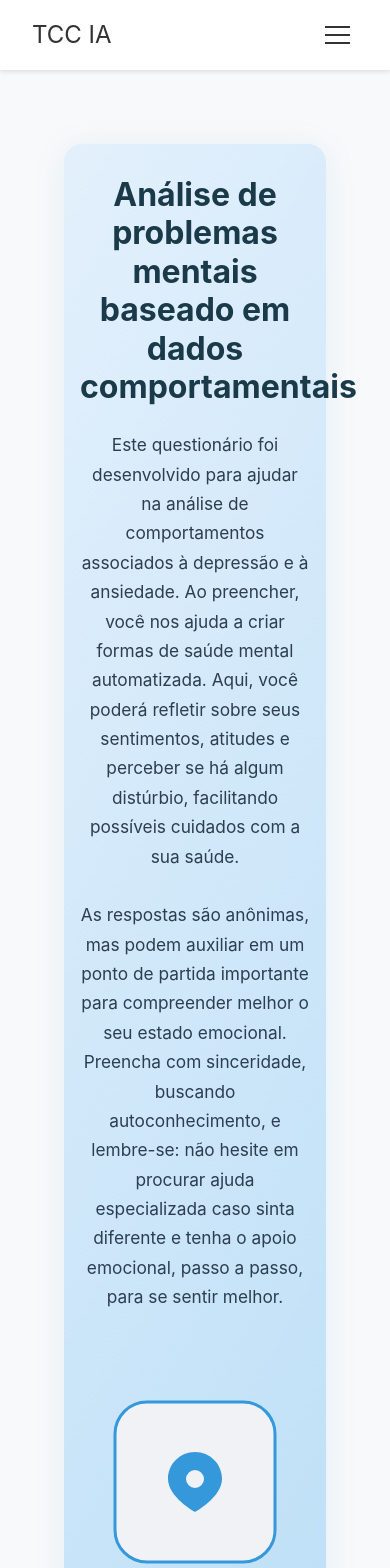
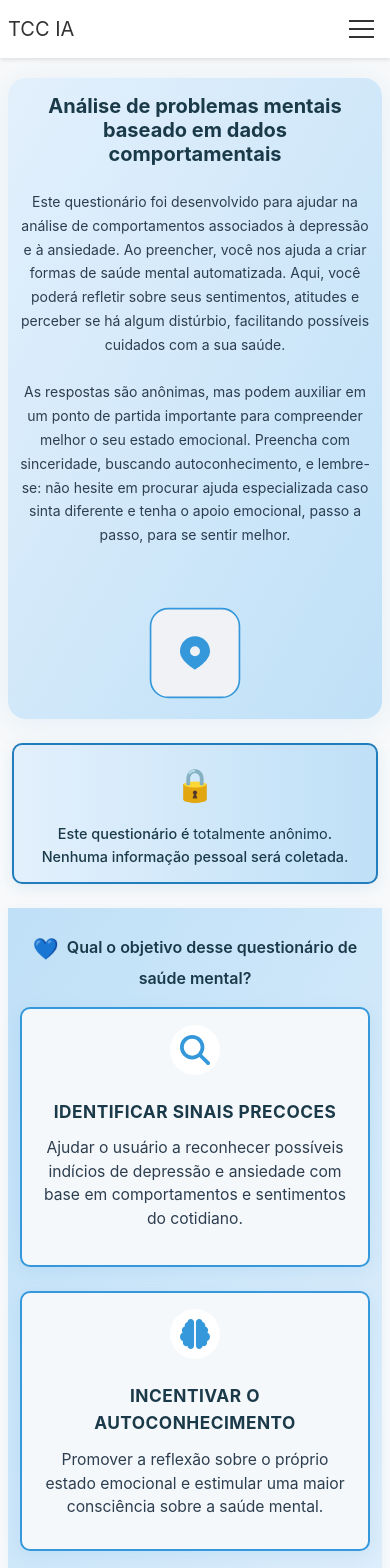
Before and after one commit to tody122/TCC_MentalHealth, a Vue app: page / in a window 390 px wide. Shown: the top 1568 px of the page. Built offline with nearby package versions, Linux system fonts and the light colour scheme.

Commit message:
Correção na responsividade

```diff
--- a/src/App.vue
+++ b/src/App.vue
@@ -27,4 +27,21 @@ import ScrollToTop from './components/ScrollToTop.vue'
   margin-top: 80px; /* Espaço para a navbar fixa */
   min-height: calc(100vh - 160px); /* Altura mínima considerando navbar e footer */
 }
+
+@media (max-width: 768px) {
+  .app-container {
+    padding: 0.5rem;
+  }
+
+  .main-content {
+    margin-top: 70px;
+    min-height: calc(100vh - 140px);
+  }
+}
+
+@media (max-width: 480px) {
+  .app-container {
+    padding: 0.25rem;
+  }
+}
 </style>
--- a/src/assets/main.css
+++ b/src/assets/main.css
@@ -11,6 +11,19 @@ body {
   margin: 0;
   min-height: 100vh;
   background-color: #f8f9fa;
+  overflow-x: hidden;
+}
+
+@media (max-width: 768px) {
+  #app {
+    padding: 0.5rem;
+  }
+}
+
+@media (max-width: 480px) {
+  #app {
+    padding: 0.25rem;
+  }
 }
 
 a,
--- a/src/components/FooterTCC.vue
+++ b/src/components/FooterTCC.vue
@@ -43,10 +43,32 @@
   font-size: 0.98rem;
   margin: 1rem 0 0.5rem 0;
 }
+@media (max-width: 768px) {
+  .footer-tcc {
+    padding: 1.5rem 0.75rem 1rem 0.75rem;
+    font-size: 0.95rem;
+  }
+}
+
 @media (max-width: 600px) {
   .footer-content {
-    font-size: 0.95rem;
+    font-size: 0.9rem;
     padding: 0 0.5rem;
+  }
+
+  .footer-tcc {
+    padding: 1.5rem 0.5rem 1rem 0.5rem;
+  }
+}
+
+@media (max-width: 480px) {
+  .footer-content {
+    font-size: 0.85rem;
+    padding: 0 0.25rem;
+  }
+
+  .footer-disclaimer {
+    font-size: 0.9rem;
   }
 }
 </style>
--- a/src/components/Navbar.vue
+++ b/src/components/Navbar.vue
@@ -57,6 +57,18 @@ const navigateTo = (path) => {
   align-items: center;
 }
 
+@media (max-width: 768px) {
+  .navbar-container {
+    padding: 0.875rem 1rem;
+  }
+}
+
+@media (max-width: 480px) {
+  .navbar-container {
+    padding: 0.75rem 0.5rem;
+  }
+}
+
 .navbar-logo {
   cursor: pointer;
 }
@@ -65,6 +77,12 @@ const navigateTo = (path) => {
   margin: 0;
   font-size: 1.5rem;
   color: #333;
+}
+
+@media (max-width: 480px) {
+  .navbar-logo h1 {
+    font-size: 1.25rem;
+  }
 }
 
 .navbar-menu {
--- a/src/pages/FormPage.vue
+++ b/src/pages/FormPage.vue
@@ -218,6 +218,21 @@ const handleSubmit = async () => {
   box-shadow: 0 4px 6px rgba(0, 0, 0, 0.1);
 }
 
+@media (max-width: 768px) {
+  .form-container {
+    margin: 1rem 0.5rem;
+    padding: 1rem;
+  }
+}
+
+@media (max-width: 480px) {
+  .form-container {
+    margin: 0.5rem;
+    padding: 0.75rem;
+    border-radius: 12px;
+  }
+}
+
 .form-header {
   text-align: center;
   margin-bottom: 3rem;
@@ -237,10 +252,28 @@ const handleSubmit = async () => {
   font-weight: 600;
 }
 
+@media (max-width: 768px) {
+  .form-header h1 {
+    font-size: 24px;
+  }
+}
+
+@media (max-width: 480px) {
+  .form-header h1 {
+    font-size: 20px;
+  }
+}
+
 .subtitle {
   color: #666;
   font-size: 16px;
   line-height: 1.5;
+}
+
+@media (max-width: 480px) {
+  .subtitle {
+    font-size: 14px;
+  }
 }
 
 .form-section {
@@ -403,6 +436,20 @@ textarea:focus,
   border: 1px solid #e9ecef;
 }
 
+@media (max-width: 768px) {
+  .dass-question {
+    margin-bottom: 1.5rem;
+    padding: 1rem;
+  }
+}
+
+@media (max-width: 480px) {
+  .dass-question {
+    margin-bottom: 1rem;
+    padding: 0.75rem;
+  }
+}
+
 .question-header {
   display: flex;
   align-items: center;
@@ -428,10 +475,24 @@ textarea:focus,
   font-weight: 500;
 }
 
+@media (max-width: 480px) {
+  .question-text {
+    font-size: 14px;
+    margin-bottom: 0.75rem;
+  }
+}
+
 .dass-options {
   display: grid;
   grid-template-columns: repeat(auto-fit, minmax(300px, 1fr));
   gap: 0.75rem;
+}
+
+@media (max-width: 768px) {
+  .dass-options {
+    grid-template-columns: 1fr;
+    gap: 0.5rem;
+  }
 }
 
 .dass-option {
@@ -473,12 +534,14 @@ textarea:focus,
   color: #2c3e50;
 }
 
+@media (max-width: 480px) {
+  .option-text {
+    font-size: 13px;
+    line-height: 1.3;
+  }
+}
+
 @media (max-width: 768px) {
-  .form-container {
-    margin: 1rem;
-    padding: 1rem;
-  }
-
   .form-row {
     grid-template-columns: 1fr;
   }
@@ -487,20 +550,40 @@ textarea:focus,
     grid-template-columns: 1fr;
   }
 
-  .dass-options {
-    grid-template-columns: 1fr;
-  }
-
-  .dass-question {
+  .form-section {
     padding: 1rem;
   }
 
-  .question-text {
-    font-size: 15px;
+  .form-section h2 {
+    font-size: 18px;
   }
 
-  .option-text {
+  .dass-instructions {
     font-size: 13px;
+    padding: 0.875rem;
+  }
+}
+
+@media (max-width: 480px) {
+  .form-header {
+    margin-bottom: 1.5rem;
+    padding-bottom: 1rem;
+  }
+
+  .form-section {
+    padding: 0.75rem;
+    margin-bottom: 1.5rem;
+  }
+
+  .form-section h2 {
+    font-size: 16px;
+    margin-bottom: 1rem;
+  }
+
+  .dass-instructions {
+    font-size: 12px;
+    padding: 0.75rem;
+    margin-bottom: 1.5rem;
   }
 }
 </style>
--- a/src/pages/Home.vue
+++ b/src/pages/Home.vue
@@ -221,6 +221,21 @@ const navigateToForm = () => {
   padding: 2rem 1rem;
 }
 
+@media (max-width: 768px) {
+  .home-hero {
+    min-height: auto;
+    padding: 1.5rem 1rem;
+    gap: 1.5rem;
+  }
+}
+
+@media (max-width: 480px) {
+  .home-hero {
+    padding: 1rem 0.75rem;
+    gap: 1rem;
+  }
+}
+
 .home-text {
   flex: 1;
   max-width: 520px;
@@ -234,11 +249,37 @@ const navigateToForm = () => {
   line-height: 1.2;
 }
 
+@media (max-width: 768px) {
+  .home-text h1 {
+    font-size: 1.5rem;
+  }
+}
+
+@media (max-width: 480px) {
+  .home-text h1 {
+    font-size: 1.25rem;
+  }
+}
+
 .intro-text {
   color: #2c3e50;
   font-size: 1.08rem;
   margin-bottom: 2.5rem;
   line-height: 1.7;
+}
+
+@media (max-width: 768px) {
+  .intro-text {
+    font-size: 0.95rem;
+    margin-bottom: 1.5rem;
+  }
+}
+
+@media (max-width: 480px) {
+  .intro-text {
+    font-size: 0.875rem;
+    margin-bottom: 1rem;
+  }
 }
 
 .cta-button, .cta-button-large {
@@ -279,6 +320,22 @@ const navigateToForm = () => {
   box-shadow: 0 4px 15px rgba(0,0,0,0.2);
 }
 
+@media (max-width: 768px) {
+  .cta-button-large {
+    padding: 1rem 2rem;
+    font-size: 1.1rem;
+  }
+}
+
+@media (max-width: 480px) {
+  .cta-button-large {
+    padding: 0.875rem 1.5rem;
+    font-size: 1rem;
+    width: 90%;
+    max-width: 300px;
+  }
+}
+
 .cta-button-large:hover {
   transform: translateY(-3px);
   box-shadow: 0 6px 20px rgba(0,0,0,0.3);
@@ -298,13 +355,23 @@ const navigateToForm = () => {
   border-radius: 0;
   margin: 3rem 0 0 0;
   padding: 4rem 2vw 4rem 2vw;
-  width: 100vw;
+  width: 100%;
   box-shadow: 0 2px 12px rgba(52,152,219,0.07);
-  position: relative;
-  left: 50%;
-  right: 50%;
-  margin-left: -50vw;
-  margin-right: -50vw;
+  box-sizing: border-box;
+}
+
+@media (max-width: 768px) {
+  .objectives-section {
+    margin: 2rem 0 0 0;
+    padding: 2rem 1rem;
+  }
+}
+
+@media (max-width: 480px) {
+  .objectives-section {
+    margin: 1.5rem 0 0 0;
+    padding: 1.5rem 0.75rem;
+  }
 }
 
 .objectives-title {
@@ -314,6 +381,21 @@ const navigateToForm = () => {
   color: #1a3a4a;
   margin-bottom: 2.5rem;
   position: relative;
+}
+
+@media (max-width: 768px) {
+  .objectives-title {
+    font-size: 1.1rem;
+    margin-bottom: 1.5rem;
+    padding: 0 0.5rem;
+  }
+}
+
+@media (max-width: 480px) {
+  .objectives-title {
+    font-size: 1rem;
+    margin-bottom: 1rem;
+  }
 }
 
 .objectives-title::before {
@@ -330,6 +412,20 @@ const navigateToForm = () => {
   flex-wrap: wrap;
 }
 
+@media (max-width: 768px) {
+  .objectives-cards {
+    gap: 1.5rem;
+    padding: 0 0.5rem;
+  }
+}
+
+@media (max-width: 480px) {
+  .objectives-cards {
+    gap: 1rem;
+    padding: 0;
+  }
+}
+
 .objective-card {
   background: #f5f8fa;
   border: 2px solid #3498db;
@@ -344,6 +440,14 @@ const navigateToForm = () => {
   align-items: center;
   text-align: center;
   transition: transform 0.3s cubic-bezier(.23,1.02,.32,1), box-shadow 0.3s cubic-bezier(.23,1.02,.32,1);
+}
+
+@media (max-width: 480px) {
+  .objective-card {
+    min-width: 100%;
+    max-width: 100%;
+    padding: 1rem;
+  }
 }
 
 .objective-card:hover {
@@ -380,6 +484,20 @@ const navigateToForm = () => {
   max-width: 900px;
   margin-left: auto;
   margin-right: auto;
+}
+
+@media (max-width: 768px) {
+  .depoimentos-section {
+    padding: 2rem 0.75rem;
+    margin: 2rem 0.5rem 0 0.5rem;
+  }
+}
+
+@media (max-width: 480px) {
+  .depoimentos-section {
+    padding: 1.5rem 0.5rem;
+    margin: 1.5rem 0.25rem 0 0.25rem;
+  }
 }
 
 .depoimentos-title {
@@ -429,6 +547,20 @@ const navigateToForm = () => {
   margin-right: auto;
 }
 
+@media (max-width: 768px) {
+  .info-section {
+    padding: 2rem 1rem;
+    margin: 2rem 0;
+  }
+}
+
+@media (max-width: 480px) {
+  .info-section {
+    padding: 1.5rem 0.75rem;
+    margin: 1.5rem 0;
+  }
+}
+
 .info-title {
   text-align: center;
   font-size: 1.5rem;
@@ -461,6 +593,14 @@ const navigateToForm = () => {
   min-width: 300px;
   max-width: 500px;
   box-shadow: 0 4px 16px rgba(52,152,219,0.10);
+}
+
+@media (max-width: 480px) {
+  .info-card {
+    min-width: 100%;
+    max-width: 100%;
+    padding: 1.5rem;
+  }
 }
 
 .info-card h3 {
@@ -508,6 +648,20 @@ const navigateToForm = () => {
   max-width: 1200px;
   margin-left: auto;
   margin-right: auto;
+}
+
+@media (max-width: 768px) {
+  .como-funciona-section {
+    padding: 2rem 1rem;
+    margin: 2rem 0;
+  }
+}
+
+@media (max-width: 480px) {
+  .como-funciona-section {
+    padding: 1.5rem 0.75rem;
+    margin: 1.5rem 0;
+  }
 }
 
 .como-funciona-intro {
@@ -682,6 +836,25 @@ const navigateToForm = () => {
   font-size: 1.08rem;
 }
 
+@media (max-width: 768px) {
+  .anonimato-section {
+    padding: 1rem 1.5rem;
+    margin: 2rem 0.5rem;
+    font-size: 1rem;
+    flex-wrap: wrap;
+    text-align: center;
+  }
+}
+
+@media (max-width: 480px) {
+  .anonimato-section {
+    padding: 0.875rem 1rem;
+    margin: 1.5rem 0.25rem;
+    font-size: 0.9rem;
+    gap: 0.75rem;
+  }
+}
+
 .anonimato-icon {
   font-size: 2rem;
   color: #217dbb;
@@ -698,14 +871,24 @@ const navigateToForm = () => {
   margin: 4rem 0 0 0;
   padding: 4rem 2rem;
   border-radius: 0;
-  width: 100vw;
-  position: relative;
-  left: 50%;
-  right: 50%;
-  margin-left: -50vw;
-  margin-right: -50vw;
+  width: 100%;
   color: white;
   text-align: center;
+  box-sizing: border-box;
+}
+
+@media (max-width: 768px) {
+  .cta-section {
+    margin: 3rem 0 0 0;
+    padding: 3rem 1rem;
+  }
+}
+
+@media (max-width: 480px) {
+  .cta-section {
+    margin: 2rem 0 0 0;
+    padding: 2rem 0.75rem;
+  }
 }
 
 .cta-content {
@@ -720,11 +903,40 @@ const navigateToForm = () => {
   color: white;
 }
 
+@media (max-width: 768px) {
+  .cta-title {
+    font-size: 1.5rem;
+    margin-bottom: 1rem;
+  }
+}
+
+@media (max-width: 480px) {
+  .cta-title {
+    font-size: 1.25rem;
+    padding: 0 0.5rem;
+  }
+}
+
 .cta-text {
   font-size: 1.1rem;
   line-height: 1.6;
   margin-bottom: 2.5rem;
   opacity: 0.9;
+}
+
+@media (max-width: 768px) {
+  .cta-text {
+    font-size: 1rem;
+    margin-bottom: 2rem;
+    padding: 0 0.5rem;
+  }
+}
+
+@media (max-width: 480px) {
+  .cta-text {
+    font-size: 0.9rem;
+    margin-bottom: 1.5rem;
+  }
 }
 
 .cta-features {
@@ -733,6 +945,22 @@ const navigateToForm = () => {
   gap: 3rem;
   margin-bottom: 2.5rem;
   flex-wrap: wrap;
+}
+
+@media (max-width: 768px) {
+  .cta-features {
+    gap: 2rem;
+    margin-bottom: 2rem;
+  }
+}
+
+@media (max-width: 480px) {
+  .cta-features {
+    gap: 1rem;
+    margin-bottom: 1.5rem;
+    flex-direction: column;
+    align-items: center;
+  }
 }
 
 .cta-feature {
@@ -759,6 +987,10 @@ const navigateToForm = () => {
   .home-image {
     min-width: 0;
   }
+  .home-image svg {
+    width: 120px;
+    height: 120px;
+  }
   .home-text {
     max-width: 100%;
   }
@@ -766,6 +998,13 @@ const navigateToForm = () => {
     flex-direction: column;
     gap: 1.5rem;
     align-items: center;
+  }
+}
+
+@media (max-width: 480px) {
+  .home-image svg {
+    width: 100px;
+    height: 100px;
   }
 }
 
--- a/src/services/api.js
+++ b/src/services/api.js
@@ -1,7 +1,11 @@
 import axios from 'axios';
 
-// Usar proxy local para evitar problemas de CORS
-const API_URL = '/api';
+// Detectar ambiente e usar URL apropriada
+const isDevelopment = import.meta.env.DEV;
+const API_URL = isDevelopment ? '/api' : '/api';
+
+console.log('🌍 Ambiente:', isDevelopment ? 'Desenvolvimento' : 'Produção');
+console.log('🔗 API URL:', API_URL);
 
 const api = axios.create({
     baseURL: API_URL,
@@ -12,17 +16,19 @@ const api = axios.create({
 
 export const sendDataToBackend = async (data) => {
     try {
-        console.log('Enviando dados via proxy:', data);
+        console.log('📤 Enviando dados para a rota:', API_URL + '/predict');
+        console.log('📤 Dados:', data);
         const response = await api.post('/predict', data);
-        console.log('Resposta recebida:', response.data);
+        console.log('✅ Resposta recebida:', response.data);
         return response.data;
     } catch (error) {
-        console.error('Erro ao enviar dados para o backend:', error);
-        console.error('Detalhes do erro:', {
+        console.error('❌ Erro ao enviar dados para o backend:', error);
+        console.error('❌ Detalhes do erro:', {
             message: error.message,
             code: error.code,
             status: error.response?.status,
-            statusText: error.response?.statusText
+            statusText: error.response?.statusText,
+            url: error.config?.url
         });
         throw error;
     }
```
Also changed, not shown: api/predict.js (added, +46 -0 lines), src/pages/ResultadosPage.vue (+161 -6 lines).
